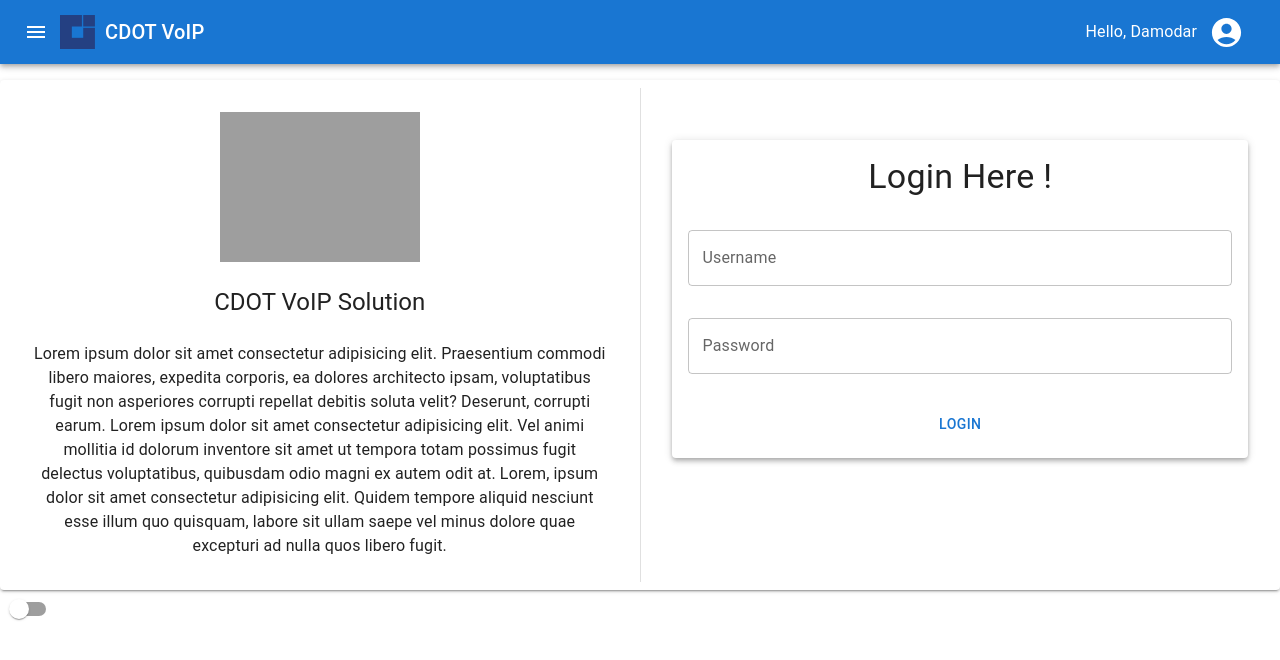
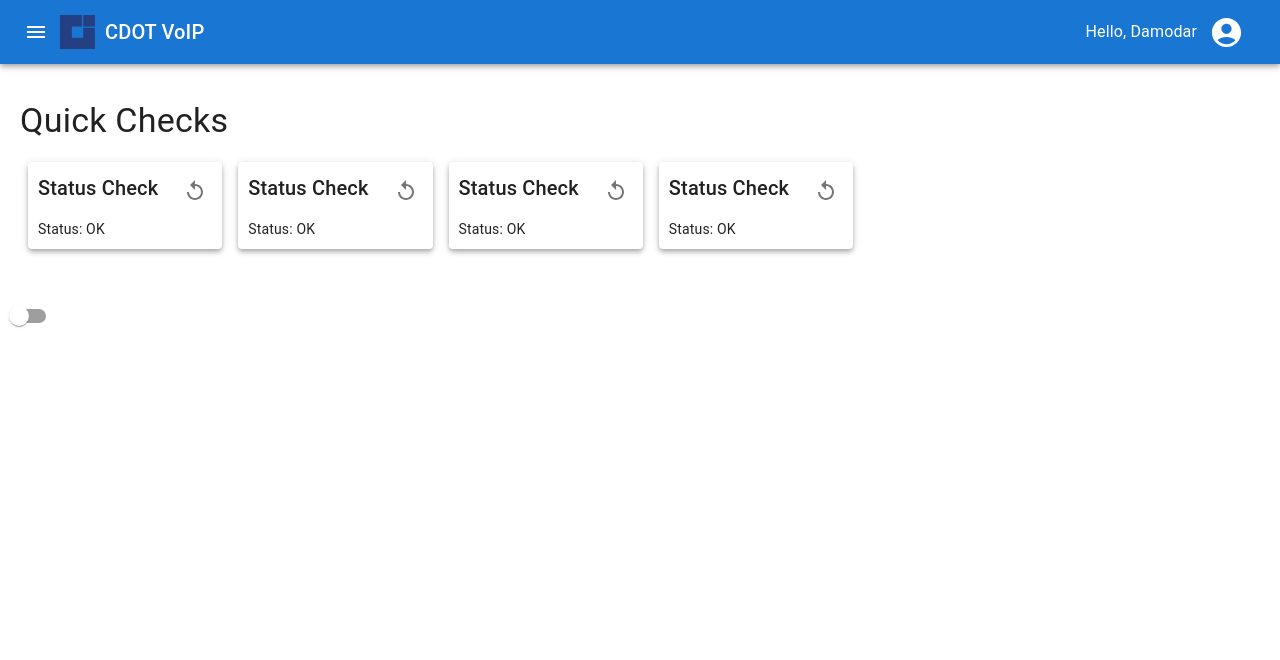
Before and after one commit to ismarthawkback/new-pbx-web-app, a React (Vite) app in the folder frontend/: page / in a window 1280 px wide. Shown: the top 660 px of the page. Built offline with nearby package versions, Linux system fonts and the light colour scheme; grey boxes are pictures that could not be loaded.

Commit message:
Completed HOme page Quick see

```diff
--- a/frontend/src/App.jsx
+++ b/frontend/src/App.jsx
@@ -5,6 +5,7 @@ import { createTheme, CssBaseline, ThemeProvider } from '@mui/material'
 import ThemeToggle from './components/navbar-components/ThemeToggle'
 import Navbar from './components/Navbar'
 import LoginPage from './pages/LoginPage'
+import HomePage from './pages/HomePage'
 
 
 function App() {
@@ -21,7 +22,8 @@ function App() {
     <ThemeProvider theme={appTheme}>
       <CssBaseline />
       <Navbar />
-      <LoginPage />
+      {/* <LoginPage /> */}
+      <HomePage />
       <ThemeToggle />
 
     </ThemeProvider>
--- /dev/null
+++ b/frontend/src/components/HomePage-components/StatusBox.jsx
@@ -0,0 +1,43 @@
+import React, { useState } from "react";
+import Typography from "@mui/material/Typography";
+import Button from "@mui/material/Button";
+import { IconButton, Stack, Paper} from "@mui/material";
+import ReplayIcon from "@mui/icons-material/Replay";
+
+const StatusBox = () => {
+  const [status, setStatus] = useState("Status: OK");
+
+  const refreshStatus = () => {
+
+    setStatus("Status: Updated");
+  };
+
+  return (
+    <Paper
+      elevation={4}
+      sx={{
+        padding: "10px",
+        flex: 1,
+      }}
+    >
+      <Stack
+        direction={"row"}
+        sx={{
+          alignItems: "center",
+        }}
+      >
+        <Typography variant="h6" gutterBottom sx={{flexGrow : 1, mr : '20px'}}>
+          Status Check
+        </Typography>
+        <IconButton size="small" onClick={refreshStatus}>
+          <ReplayIcon />
+        </IconButton>
+      </Stack>
+      <Typography variant="body2" sx={{ marginTop: "8px" }}>
+        {status}
+      </Typography>
+    </Paper>
+  );
+};
+
+export default StatusBox;
--- /dev/null
+++ b/frontend/src/pages/HomePage.jsx
@@ -0,0 +1,42 @@
+import { Grid, Paper, Typography } from '@mui/material'
+import React from 'react'
+import StatusBox from '../components/HomePage-components/StatusBox'
+
+export default function HomePage() {
+
+  const commands = {
+    'one' : ['command one', 'command 2', 'command 3', 'command 4'],
+    'two' : ['command 2 1', 'command 2 2', 'command 2 3', 'command 2 4']
+  }
+  return (
+    <div
+      style={{
+        padding: "20px",
+      }}
+    >
+      <Typography variant="h4" gutterBottom>Quick Checks</Typography>
+      <Grid
+        container
+        columnSpacing={2}
+        rowGap={2}
+        sx={{ padding: 1, alignContent: "center", alignItems: "center", marginBottom : '20px' }}
+      >
+        <Grid item>
+          <StatusBox />
+        </Grid>
+        <Grid item>
+          <StatusBox />
+        </Grid>
+        <Grid item>
+          <StatusBox />
+        </Grid>
+
+        <Grid item>
+          <StatusBox />
+        </Grid>
+      </Grid>
+
+
+    </div>
+  );
+}
```
